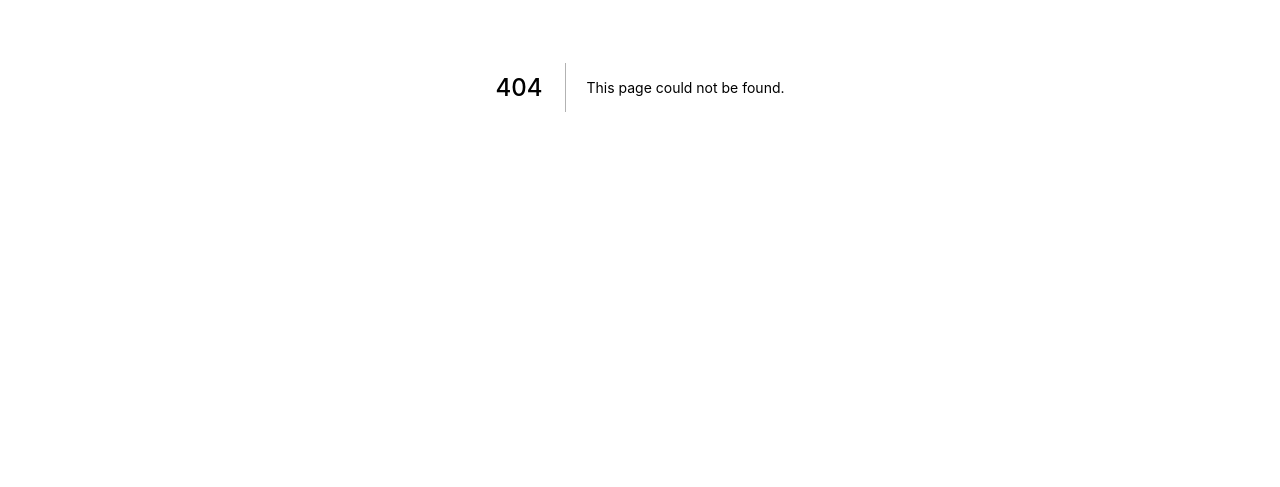
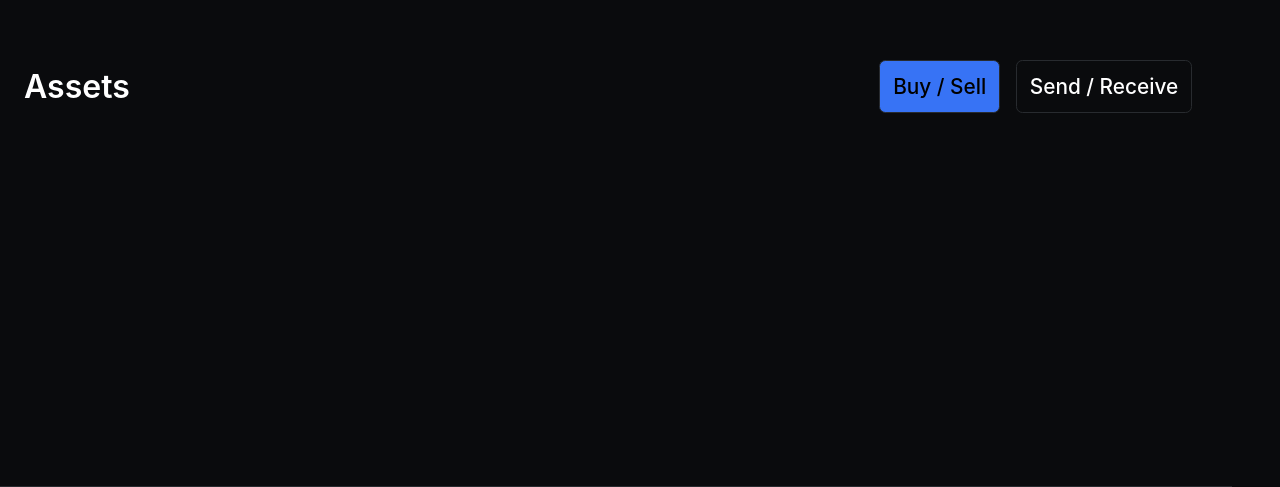
Before and after one commit to jztimm/Coinbase-Blockchain-cln, a Next.js app: page /Dashboard in a window 1280 px wide. Before the commit this address had no page. Shown: the part 313-800 px from the top of the page. Built offline with nearby package versions, Linux system fonts and the light colour scheme; what @3rdweb/hooks would draw is missing.

Commit message:
Create and update dashboard

```diff
--- /dev/null
+++ b/components/Header.js
@@ -0,0 +1,49 @@
+import React from 'react';
+import styled from 'styled-components'
+
+const Header = () => {
+    return (
+        <Wrapper>
+            <Title>Assets</Title>
+            <ButtonsContainer>
+                <Button style={{ backgroundColor: '#3773f5', color: '#000'}}>
+                    Buy / Sell
+                </Button>
+                <Button>Send / Receive</Button>
+            </ButtonsContainer>
+        </Wrapper>
+    )
+};
+
+export default Header;
+
+const Wrapper = styled.div`
+    width: calc(100% - 3rem);
+    padding: 1rem 1.5rem;
+    border-bottom: 1px solid #282b2f;
+    display: flex;
+    align-items: center;
+`;
+
+const Title = styled.div`
+    font-size: 2rem;
+    font-weight: 600;
+    flex: 1;
+`;
+
+const ButtonsContainer = styled.div`
+    display: flex;
+`;
+
+const Button = styled.div`
+    border: 1px solid #282b2f;
+    padding: 0.8rem;
+    font-size: 1.3rem;
+    font-weight: 500;
+    border-radius: 0.4rem;
+    margin-right: 1rem;
+
+    &:hover {
+        cursor: pointer;
+    }
+`;
--- /dev/null
+++ b/pages/Dashboard.js
@@ -0,0 +1,25 @@
+import React from 'react';
+import styled from 'styled-components'
+import Header from '../components/Header'
+
+const Dashboard = ({address}) => {
+    return (
+        <Wrapper>
+            <Header />
+        </Wrapper>
+    );
+};
+
+export default Dashboard;
+
+const Wrapper = styled.div`
+display: flex;
+height: 100vh;
+width: 100vw;
+background-color: #0a0b0d;
+color: white;
+`
+
+const MainContainer = styled.div`
+flex: 1;
+`;
```
Also changed, not shown: pages/index.js (+12 -3 lines).
